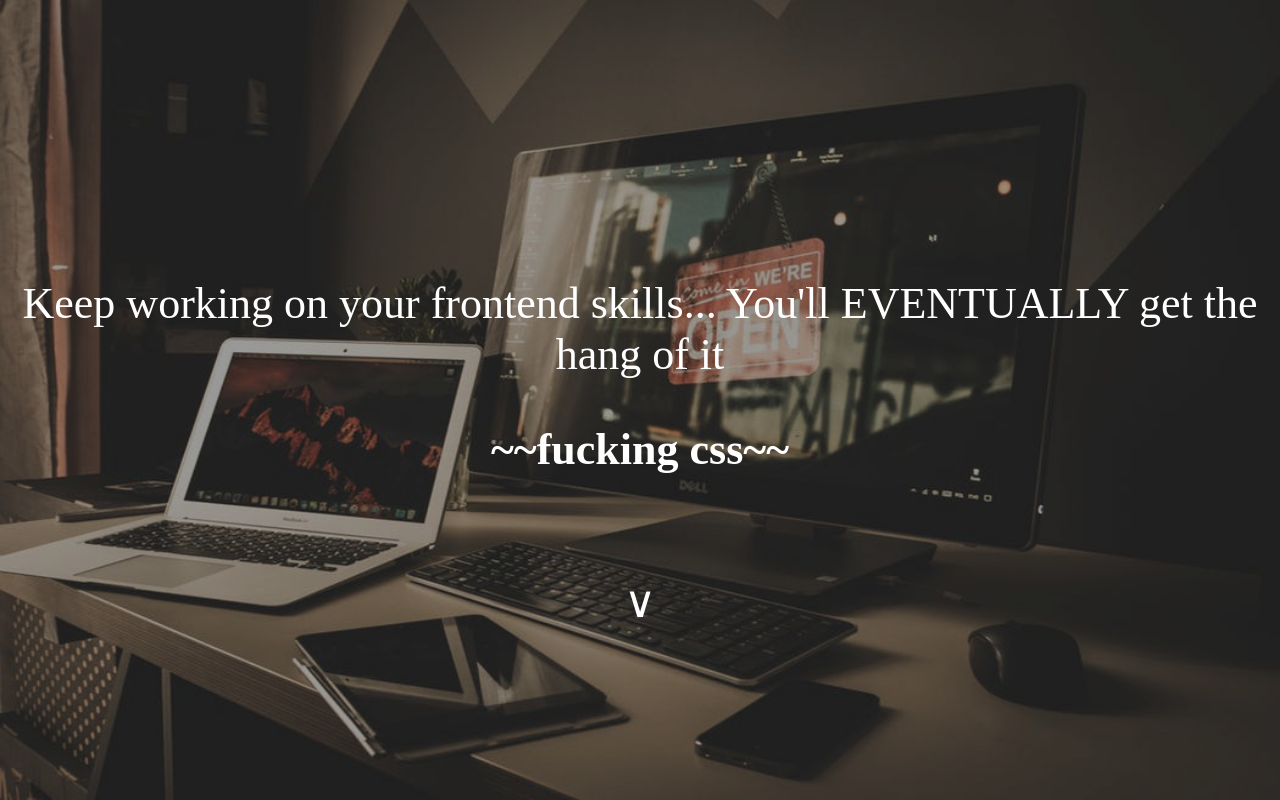
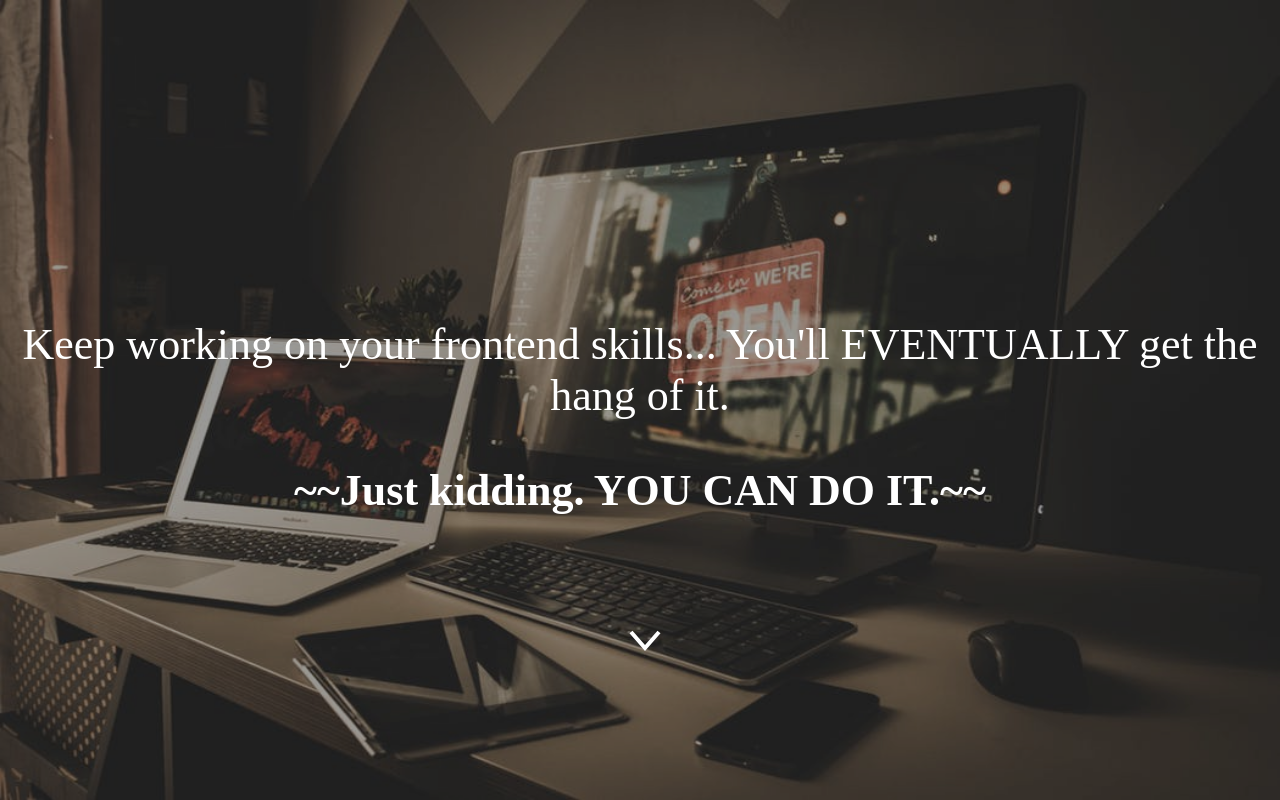
Before and after one commit to juancamilo-alvarez/Practice, a plain HTML site: page CSS/exercise1/index.html in a window 1280 px wide. Drawn offline with Linux system fonts and the light colour scheme.

Commit message:
Exercise 1 finished at 95%. Font is remaining

```diff
--- a/CSS/exercise1/index.html
+++ b/CSS/exercise1/index.html
@@ -11,11 +11,16 @@
 			</div>
 			<div id="message" class="text">
 				<p>Keep working on your frontend skills... You'll EVENTUALLY get
-				the hang of it</p>
-				<p><b>~~fucking css~~</b></p>
+				the hang of it.</p>
+				<p><b>~~Just kidding. YOU CAN DO IT.~~</b></p>
 			</div>
 			<div id="arrow" class="text">
-				<p>∨</p>
+				<svg height="70" width="70"><polyline class="intro-arrow"
+					points="26,34 40,50 54,34" stroke="#FFFFFF" stroke-width="4"
+					fill="transparent" style="stroke-dashoffset: 1e-05;
+					stroke-dasharray: none;"></polyline>
+				∨
+				</svg>
 			</div>
 		</div>
 	</body>
--- a/CSS/exercise1/style.css
+++ b/CSS/exercise1/style.css
@@ -32,7 +32,7 @@ body {
 }
 
 #message {
-	padding-bottom: 1vw;
+	padding-bottom: 3vw;
 }
 
 p {
```
